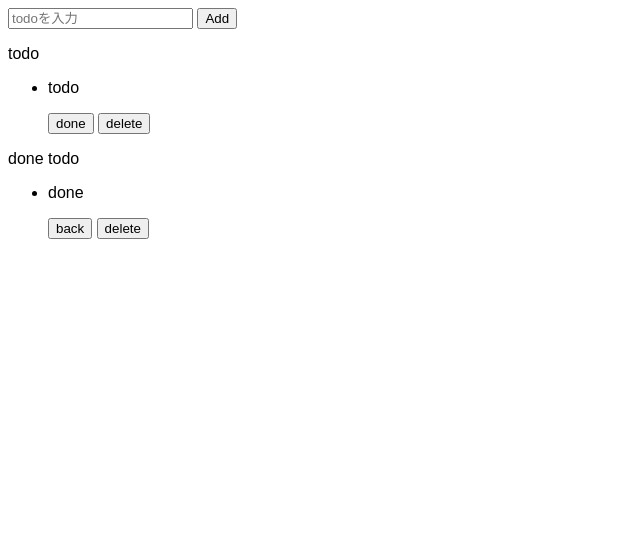
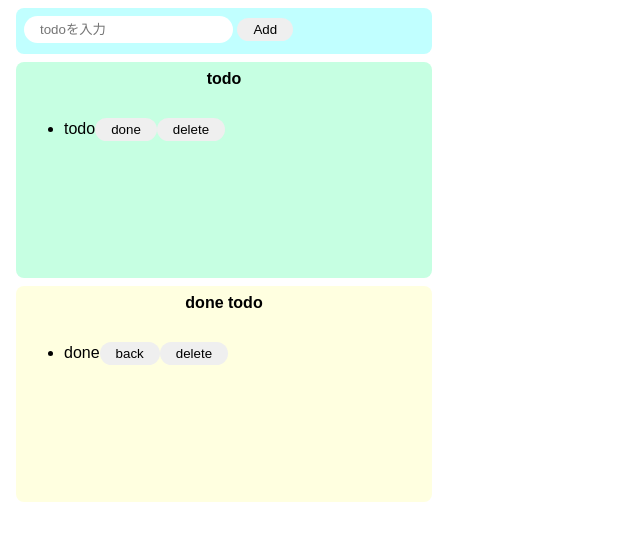
Before and after one commit to ShoheiTakino/todo-js, a website built with Parcel: page index.html in a window 1280 px wide. Shown: the whole page, without its empty margins (0-640 px from the left). Built offline with nearby package versions, Linux system fonts and the light colour scheme.

Commit message:
cssの調整

```diff
--- a/index.html
+++ b/index.html
@@ -6,15 +6,15 @@
   </head>
 
   <body>
-    <div>
+    <div class="input-area">
       <input placeholder="todoを入力" />
       <button>Add</button>
     </div>
-    <div>
-      <p>todo</p>
+    <div class="imcomplete-area">
+      <p class="title">todo</p>
       <ul>
         <li>
-          <div>
+          <div class="list-row">
             <p>todo</p>
             <button>done</button>
             <button>delete</button>
@@ -22,11 +22,11 @@
         </li>
       </ul>
     </div>
-    <div>
-      <p>done todo</p>
+    <div class="complete-area">
+      <p class="title">done todo</p>
       <ul>
         <li>
-          <div>
+          <div class="list-row">
             <p>done</p>
             <button>back</button>
             <button>delete</button>
--- a/src/styles.css
+++ b/src/styles.css
@@ -1,3 +1,65 @@
 body {
   font-family: sans-serif;
 }
+
+input {
+  border-radius: 16px;
+  border: none;
+  padding: 6px 16px;
+  outline: none;
+}
+
+button {
+  border-radius: 16px;
+  border: none;
+  padding: 4px 16px;
+}
+
+button:hover {
+  background-color: #ff7fff;
+  color: #fff;
+  cursor: pointer;
+}
+
+.input-area {
+  background-color: #c1ffff;
+  width: 400px;
+  height: 30px;
+  padding: 8px;
+  margin: 8px;
+  border-radius: 8px;
+}
+
+.imcomplete-area {
+  background-color: #c6ffe2;
+  width: 400px;
+  min-height: 200px;
+  padding: 8px;
+  margin: 8px;
+  border-radius: 8px;
+}
+
+.complete-area {
+  background-color: #ffffe0;
+  width: 400px;
+  min-height: 200px;
+  padding: 8px;
+  margin: 8px;
+  border-radius: 8px;
+}
+
+.title {
+  text-align: center;
+  margin-top: 0;
+  font-weight: bold;
+}
+
+.list-row {
+  display: flex;
+  align-items: center;
+  padding-bottom: 4px;
+}
+
+li {
+  margin-right: 8px;
+}
```
